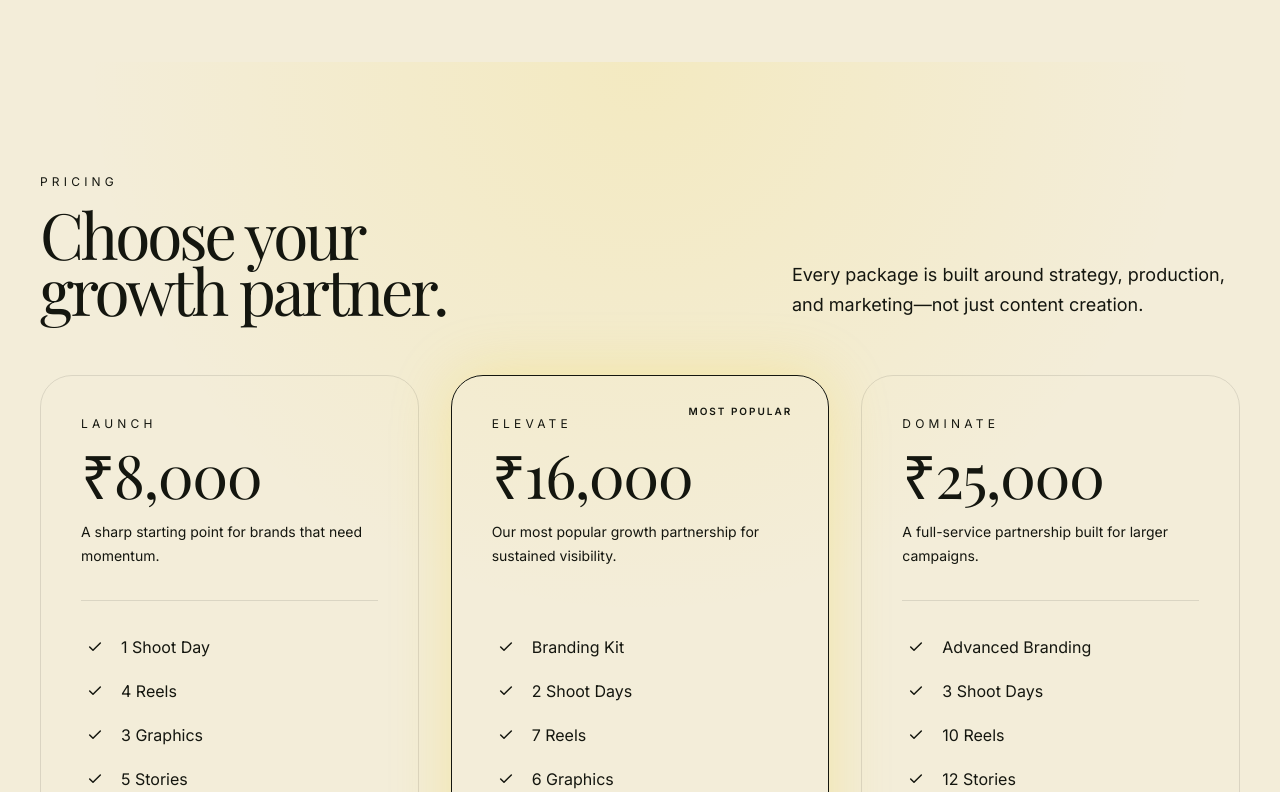
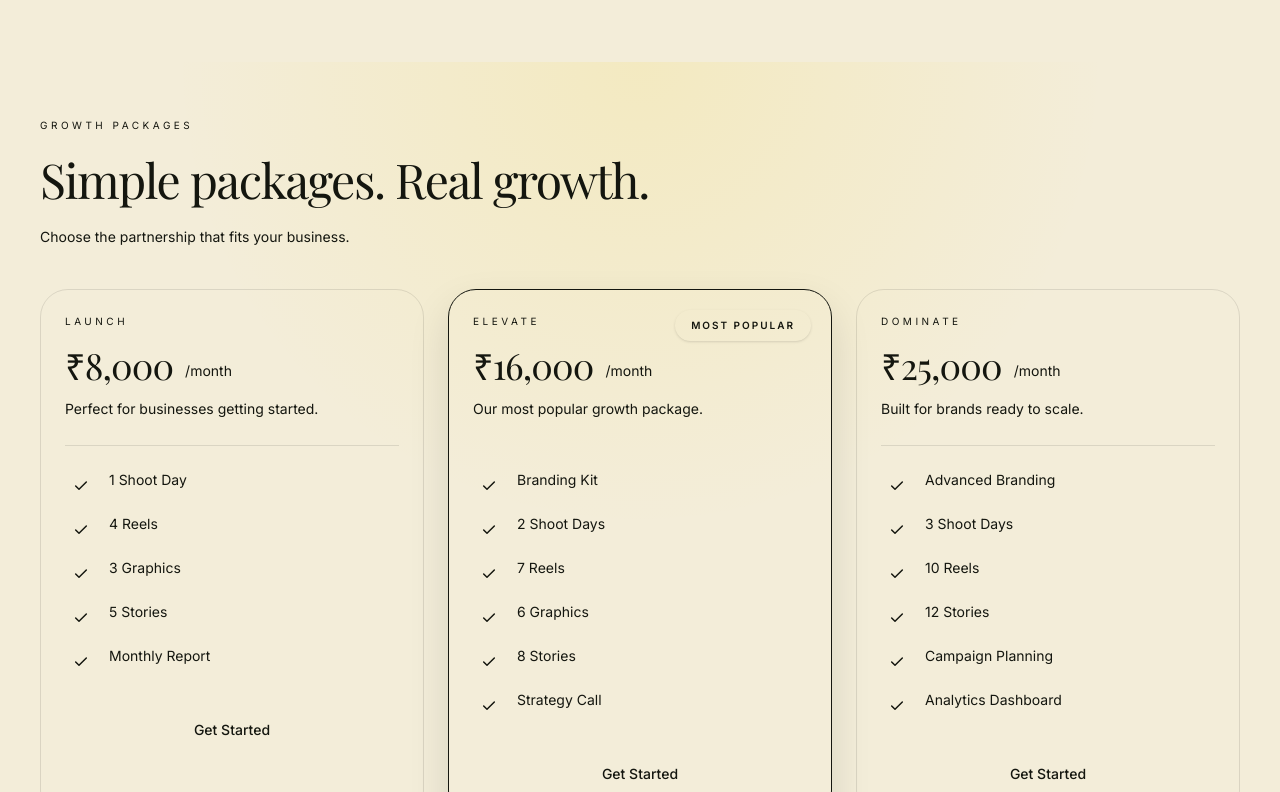
Before and after one commit to shweth5126/edibee, a React (Vite) app in the folder edibee-final-main/frontend/: page / in a window 1280 px wide. Shown: the part 4448-5240 px from the top of the page. Built offline with nearby package versions, Linux system fonts and the light colour scheme; no server answers.

Commit message:
Update Pricing.tsx

```diff
--- a/edibee-final-main/frontend/src/components/Pricing.tsx
+++ b/edibee-final-main/frontend/src/components/Pricing.tsx
@@ -14,14 +14,14 @@ const plans: Plan[] = [
   {
     name: "Launch",
     price: "₹8,000",
-    description: "A sharp starting point for brands that need momentum.",
+    description: "Perfect for businesses getting started.",
     featured: false,
     features: ["1 Shoot Day", "4 Reels", "3 Graphics", "5 Stories", "Monthly Report"],
   },
   {
     name: "Elevate",
     price: "₹16,000",
-    description: "Our most popular growth partnership for sustained visibility.",
+    description: "Our most popular growth package.",
     featured: true,
     features: [
       "Branding Kit",
@@ -35,7 +35,7 @@ const plans: Plan[] = [
   {
     name: "Dominate",
     price: "₹25,000",
-    description: "A full-service partnership built for larger campaigns.",
+    description: "Built for brands ready to scale.",
     featured: false,
     features: [
       "Advanced Branding",
@@ -60,55 +60,50 @@ function PricingCard({ plan, index }: { plan: Plan; index: number }) {
         ease: [0.16, 1, 0.3, 1],
       }}
       whileHover={{ y: -10, scale: 1.01 }}
-      className={`relative overflow-hidden rounded-[32px] border transition-all duration-500 ${
+      className={`relative overflow-hidden rounded-[28px] border transition-all duration-500 ${
         plan.featured
-          ? "border-honey bg-ink shadow-[0_0_60px_rgba(243,209,17,.25)]"
+          ? "border-honey/30 bg-ink/95 shadow-[0_18px_40px_rgba(20,22,15,0.12)]"
           : "border-black/10 bg-paper"
       }`}
     >
       {plan.featured && (
-        <div className="absolute right-5 top-5 rounded-full bg-honey px-4 py-2 text-[10px] font-semibold uppercase tracking-[0.2em] text-ink">
+        <div className="absolute right-5 top-5 rounded-full bg-honey/95 px-4 py-2 text-[10px] font-semibold uppercase tracking-[0.2em] text-ink shadow-sm">
           Most Popular
         </div>
       )}
 
-      <div className="p-8 md:p-10">
-        <p
-          className={`mb-3 text-xs uppercase tracking-[0.35em] ${
-            plan.featured ? "text-honey" : "text-charcoal/50"
-          }`}
-        >
+      <div className="p-6">
+        <p className={`mb-4 text-[10px] uppercase tracking-[0.35em] ${plan.featured ? "text-honey" : "text-charcoal/60"}`}>
           {plan.name}
         </p>
 
-        <h3
-          className={`font-display text-5xl leading-none tracking-tight md:text-6xl ${
-            plan.featured ? "text-paper" : "text-ink"
-          }`}
-        >
-          {plan.price}
-        </h3>
+        <div className="flex items-end gap-3">
+          <h3 className={`font-display text-3xl tracking-tight md:text-4xl ${plan.featured ? "text-paper" : "text-ink"}`}>
+            {plan.price}
+          </h3>
+          <span className="pb-1 text-sm text-charcoal/60">/month</span>
+        </div>
 
-        <p className={`mt-4 text-sm leading-6 ${plan.featured ? "text-paper/70" : "text-charcoal/70"}`}>
+        <p className={`mt-3 text-sm leading-6 ${plan.featured ? "text-paper/70" : "text-charcoal/70"}`}>
           {plan.description}
         </p>
 
-        <div className={`my-8 h-px ${plan.featured ? "bg-paper/20" : "bg-black/10"}`} />
+        <div className={`my-6 h-px ${plan.featured ? "bg-paper/20" : "bg-black/10"}`} />
 
-        <div className="space-y-4">
+        <div className="space-y-3">
           {plan.features.map((feature) => (
-            <div key={feature} className="flex items-center gap-3">
-              <div className={`flex h-7 w-7 items-center justify-center rounded-full ${plan.featured ? "bg-honey" : "bg-ink"}`}>
+            <div key={feature} className="flex items-start gap-3">
+              <div className={`flex h-8 w-8 items-center justify-center rounded-full ${plan.featured ? "bg-honey" : "bg-ink"}`}>
                 <Check className={`h-4 w-4 ${plan.featured ? "text-ink" : "text-paper"}`} strokeWidth={2.2} />
               </div>
-              <span className={plan.featured ? "text-paper" : "text-charcoal"}>{feature}</span>
+              <span className={`text-sm ${plan.featured ? "text-paper" : "text-charcoal"}`}>{feature}</span>
             </div>
           ))}
         </div>
 
         <a
           href="#contact"
-          className={`mt-10 inline-flex w-full items-center justify-center rounded-full px-5 py-3 text-sm font-semibold transition-all duration-300 ${
+          className={`mt-8 inline-flex w-full items-center justify-center rounded-full px-5 py-2.5 text-sm font-medium transition duration-300 ${
             plan.featured
               ? "bg-honey text-ink hover:scale-[1.01]"
               : "bg-ink text-paper hover:bg-honey hover:text-ink"
@@ -125,33 +120,31 @@ export function Pricing() {
   return (
     <section
       id="pricing"
-      className="relative overflow-hidden bg-offwhite px-6 py-24 md:px-10 md:py-28"
+      className="relative overflow-hidden bg-offwhite px-6 py-10 md:px-10 md:py-14"
       style={{
         background:
           "radial-gradient(circle at top, rgba(243,209,17,0.12), transparent 45%), #f3edd9",
       }}
     >
-      <div className="mx-auto max-w-[1400px]">
+      <div className="mx-auto max-w-[1200px]">
         <Reveal>
-          <div className="mb-14 flex flex-col gap-8 md:flex-row md:items-end md:justify-between">
-            <div>
-              <p className="mb-4 text-xs uppercase tracking-[0.35em] text-charcoal/50">
-                Pricing
-              </p>
-              <h2 className="font-display leading-[0.88] tracking-[-0.05em] text-ink" style={{ fontSize: "clamp(2.8rem, 5vw, 4.6rem)" }}>
-                Choose your
-                <br />
-                growth partner.
-              </h2>
-            </div>
+          <div className="mb-10 space-y-4">
+            <p className="text-[10px] uppercase tracking-[0.35em] text-charcoal/50">
+              GROWTH PACKAGES
+            </p>
 
-            <p className="max-w-md text-lg leading-relaxed text-charcoal/70">
-              Every package is built around strategy, production, and marketing—not just content creation.
+            <h2 className="font-display text-4xl leading-tight tracking-[-0.03em] text-ink md:text-5xl">
+              Simple packages.
+              <span className="text-honey"> Real growth.</span>
+            </h2>
+
+            <p className="max-w-xl text-sm leading-6 text-charcoal/70">
+              Choose the partnership that fits your business.
             </p>
           </div>
         </Reveal>
 
-        <div className="grid gap-8 lg:grid-cols-3">
+        <div className="grid gap-6 lg:grid-cols-3">
           {plans.map((plan, index) => (
             <PricingCard key={plan.name} plan={plan} index={index} />
           ))}
```
